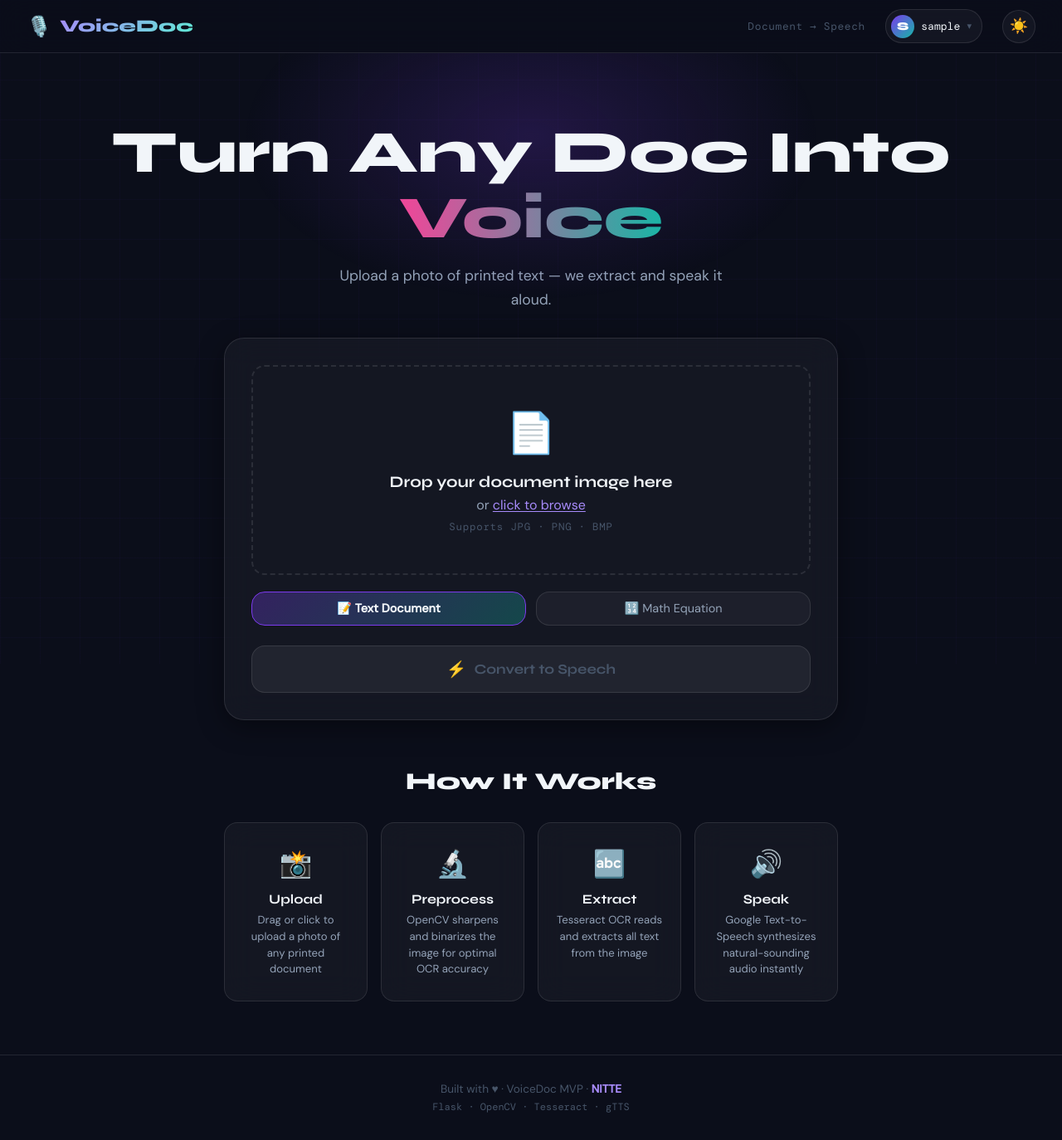
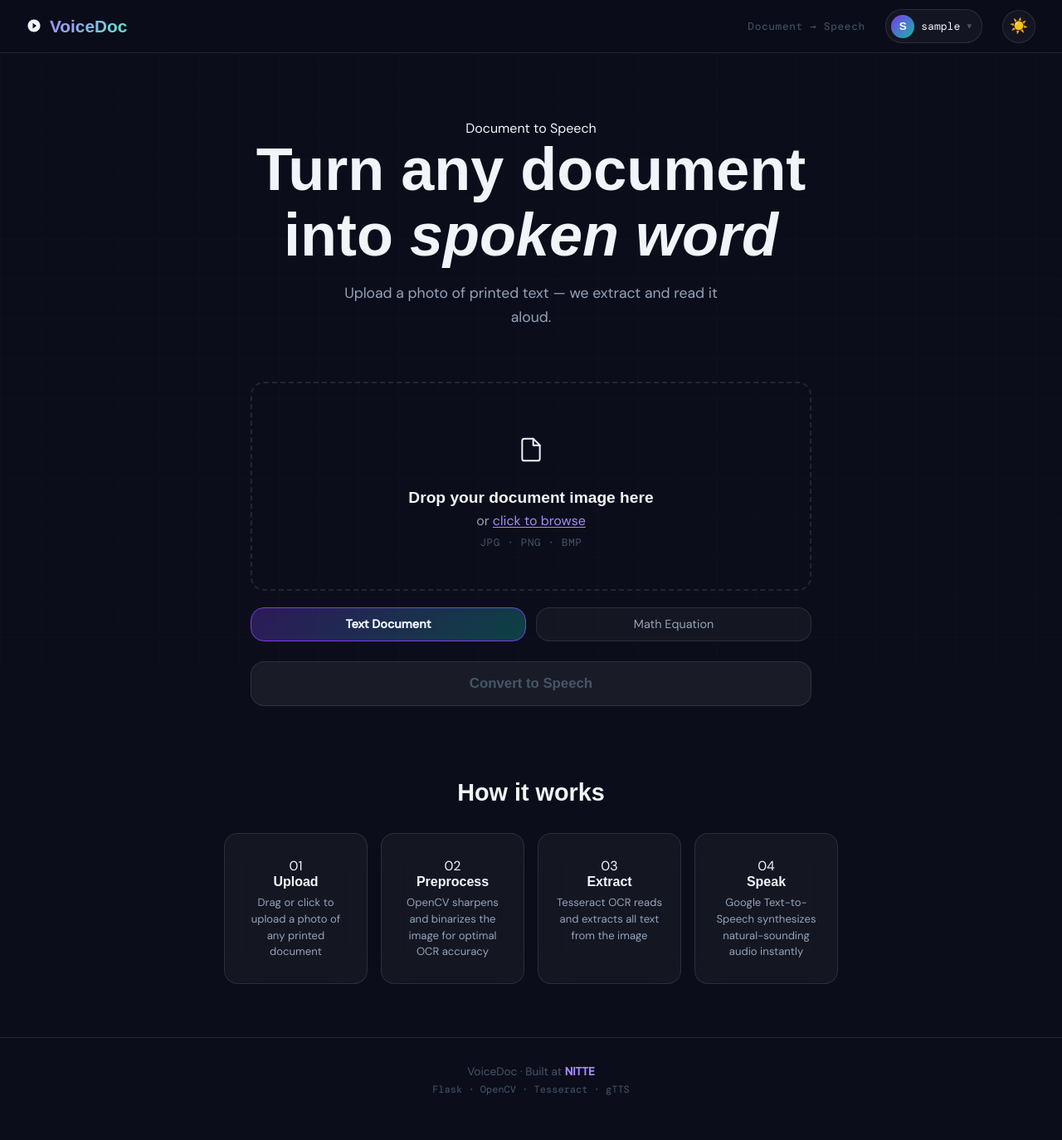
Before and after one commit to Shashwath007/TTS-proj, a Flask app: page / in a window 1280 px wide. Shown: the whole page at 83% size. After the commit the page ends 1320 px from the top, so only its background shows below. Run offline with Flask 3, Linux system fonts and the light colour scheme; the visitor is signed in with stand-in values (Sample User, id 1).

Commit message:
Refactor index.html for better structure and styling
Updated various elements in the HTML template for improved clarity and design.

```diff
--- a/templates/index.html
+++ b/templates/index.html
@@ -1,11 +1,11 @@
 <!DOCTYPE html>
-<html lang="en" data-theme="dark">
+<html lang="en">
 <head>
   <meta charset="UTF-8" />
   <meta name="viewport" content="width=device-width, initial-scale=1.0" />
   <title>VoiceDoc — Document to Speech</title>
   <link rel="preconnect" href="https://fonts.googleapis.com" />
-  <link href="https://fonts.googleapis.com/css2?family=Syne:wght@400;600;700;800&family=DM+Mono:wght@400;500&family=DM+Sans:wght@300;400;500&display=swap" rel="stylesheet" />
+  <link href="https://fonts.googleapis.com/css2?family=Cormorant+Garamond:wght@400;500;600&family=DM+Sans:wght@300;400;500&family=DM+Mono:wght@400;500&display=swap" rel="stylesheet" />
   <link rel="stylesheet" href="/static/css/style.css" />
   <link rel="stylesheet" href="/static/css/audio-player.css" />
   <link rel="stylesheet" href="/static/css/auth.css" />
@@ -15,7 +15,11 @@
   <!-- NAVBAR -->
   <nav class="navbar">
     <div class="nav-brand">
-      <span class="brand-icon">🎙️</span>
+      <span class="brand-icon">
+        <svg width="18" height="18" viewBox="0 0 24 24" fill="none" xmlns="http://www.w3.org/2000/svg">
+          <path d="M12 2C6.48 2 2 6.48 2 12s4.48 10 10 10 10-4.48 10-10S17.52 2 12 2zm-2 14.5v-9l6 4.5-6 4.5z" fill="currentColor"/>
+        </svg>
+      </span>
       <span class="brand-name">VoiceDoc</span>
     </div>
     <div class="nav-right">
@@ -38,42 +42,42 @@
           <div class="dropdown-divider"></div>
           <div class="dropdown-stats">
             <div class="dstat">
-              <span class="dstat-icon">🎙️</span>
               <span class="dstat-label">VoiceDoc Member</span>
-            </div>
-            <div class="dstat">
-              <span class="dstat-icon">🌙</span>
-              <span class="dstat-label">Dark Mode Enabled</span>
             </div>
           </div>
           <div class="dropdown-divider"></div>
-          <a href="/logout" class="dropdown-logout">🚪 Logout</a>
+          <a href="/logout" class="dropdown-logout">Logout</a>
         </div>
       </div>
       {% endif %}
-      <button class="theme-toggle" id="themeToggle" aria-label="Toggle dark mode">
-        <span class="toggle-icon" id="toggleIcon">☀️</span>
+      <button class="theme-toggle" id="themeToggle" aria-label="Toggle theme">
+        <span class="toggle-icon" id="toggleIcon">◑</span>
       </button>
     </div>
   </nav>
 
   <!-- HERO -->
   <section class="hero">
-    <div class="hero-bg-glow"></div>
-    <h1 class="hero-title">Turn Any Doc Into <br/><span class="gradient-text">Voice</span></h1>
-    <p class="hero-sub">Upload a photo of printed text — we extract and speak it aloud.</p>
+    <div class="hero-eyebrow">Document to Speech</div>
+    <h1 class="hero-title">Turn any document<br/>into <em>spoken word</em></h1>
+    <p class="hero-sub">Upload a photo of printed text — we extract and read it aloud.</p>
   </section>
 
   <!-- MAIN CONTAINER -->
   <main class="container">
 
     <!-- UPLOAD CARD -->
-    <div class="upload-card glass-card" id="uploadCard">
+    <div class="upload-card" id="uploadCard">
       <div class="drop-zone" id="dropZone" tabindex="0" role="button" aria-label="Click or drag to upload image">
-        <div class="drop-icon">📄</div>
+        <div class="drop-icon">
+          <svg width="32" height="32" viewBox="0 0 24 24" fill="none" xmlns="http://www.w3.org/2000/svg">
+            <path d="M14 2H6a2 2 0 0 0-2 2v16a2 2 0 0 0 2 2h12a2 2 0 0 0 2-2V8l-6-6z" stroke="currentColor" stroke-width="1.5" stroke-linecap="round" stroke-linejoin="round"/>
+            <polyline points="14 2 14 8 20 8" stroke="currentColor" stroke-width="1.5" stroke-linecap="round" stroke-linejoin="round"/>
+          </svg>
+        </div>
         <p class="drop-title">Drop your document image here</p>
         <p class="drop-sub">or <span class="browse-link" id="browseLink">click to browse</span></p>
-        <p class="drop-formats">Supports JPG · PNG · BMP</p>
+        <p class="drop-formats">JPG · PNG · BMP</p>
         <input type="file" id="fileInput" accept=".jpg,.jpeg,.png,.bmp" hidden />
       </div>
 
@@ -81,23 +85,22 @@
       <div class="preview-area" id="previewArea" hidden>
         <img id="previewImg" class="preview-img" alt="Document preview" />
         <div class="preview-meta" id="previewMeta"></div>
-        <button class="remove-btn" id="removeBtn" aria-label="Remove image">✕ Remove</button>
+        <button class="remove-btn" id="removeBtn" aria-label="Remove image">Remove</button>
       </div>
 
       <!-- MODE TOGGLE -->
       <div class="mode-toggle">
         <button class="mode-btn active" id="modeText" onclick="setMode('text')">
-          📝 Text Document
+          Text Document
         </button>
         <button class="mode-btn" id="modeMath" onclick="setMode('math')">
-          🔢 Math Equation
+          Math Equation
         </button>
       </div>
 
       <!-- CONVERT BUTTON -->
       <button class="convert-btn" id="convertBtn" disabled>
-        <span class="btn-icon">⚡</span>
-        <span class="btn-text">Convert to Speech</span>
+        Convert to Speech
       </button>
     </div>
 
@@ -140,9 +143,9 @@
     </div>
 
     <!-- RESULT PANEL -->
-    <div class="result-panel glass-card" id="resultPanel" hidden>
+    <div class="result-panel" id="resultPanel" hidden>
       <div class="result-header">
-        <h2 class="result-title">✅ Conversion Complete</h2>
+        <h2 class="result-title">Conversion complete</h2>
         <div class="result-stats" id="resultStats"></div>
       </div>
 
@@ -150,7 +153,7 @@
       <div class="text-section">
         <div class="section-header">
           <h3>Extracted Text</h3>
-          <button class="copy-btn" id="copyBtn">📋 Copy</button>
+          <button class="copy-btn" id="copyBtn">Copy</button>
         </div>
         <div class="text-box" id="textBox"></div>
       </div>
@@ -159,7 +162,7 @@
       <div class="latex-section" id="latexSection" hidden>
         <div class="section-header">
           <h3>Raw LaTeX</h3>
-          <button class="copy-btn" id="copyLatexBtn">📋 Copy LaTeX</button>
+          <button class="copy-btn" id="copyLatexBtn">Copy LaTeX</button>
         </div>
         <div class="text-box" id="latexBox"></div>
       </div>
@@ -187,7 +190,7 @@
                   <option value="2">2×</option>
                 </select>
                 <div class="volume-wrap">
-                  <span class="vol-icon" id="volIcon">🔊</span>
+                  <span class="vol-icon" id="volIcon">♪</span>
                   <input type="range" class="volume-slider" id="volumeSlider" value="100" min="0" max="100" />
                 </div>
               </div>
@@ -199,32 +202,32 @@
 
       <!-- DOWNLOAD BUTTONS -->
       <div class="download-row">
-        <button class="dl-btn dl-mp3" id="dlMp3">⬇ Download MP3</button>
-        <button class="dl-btn dl-txt" id="dlTxt">⬇ Download TXT</button>
+        <button class="dl-btn dl-mp3" id="dlMp3">Download MP3</button>
+        <button class="dl-btn dl-txt" id="dlTxt">Download TXT</button>
       </div>
     </div>
 
     <!-- HOW IT WORKS -->
     <section class="how-section">
-      <h2 class="section-title">How It Works</h2>
+      <h2 class="section-title">How it works</h2>
       <div class="steps-grid">
         <div class="how-card">
-          <div class="how-icon">📸</div>
+          <div class="how-num">01</div>
           <h4>Upload</h4>
           <p>Drag or click to upload a photo of any printed document</p>
         </div>
         <div class="how-card">
-          <div class="how-icon">🔬</div>
+          <div class="how-num">02</div>
           <h4>Preprocess</h4>
           <p>OpenCV sharpens and binarizes the image for optimal OCR accuracy</p>
         </div>
         <div class="how-card">
-          <div class="how-icon">🔤</div>
+          <div class="how-num">03</div>
           <h4>Extract</h4>
           <p>Tesseract OCR reads and extracts all text from the image</p>
         </div>
         <div class="how-card">
-          <div class="how-icon">🔊</div>
+          <div class="how-num">04</div>
           <h4>Speak</h4>
           <p>Google Text-to-Speech synthesizes natural-sounding audio instantly</p>
         </div>
@@ -235,7 +238,7 @@
 
   <!-- FOOTER -->
   <footer class="footer">
-    <p>Built with ♥ · VoiceDoc MVP · <strong>NITTE</strong></p>
+    <p>VoiceDoc · Built at <strong>NITTE</strong></p>
     <p class="footer-sub">Flask · OpenCV · Tesseract · gTTS</p>
   </footer>
 
```
